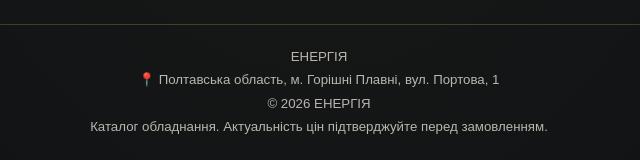
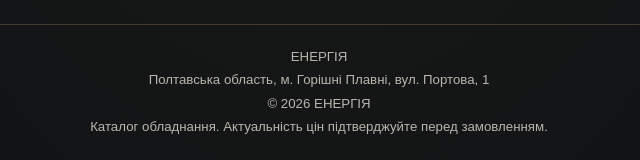
Before and after one commit to viktorkamsik-afk/energiya-store, a plain HTML site: page index.html in a window 1280 px wide. Shown: the part 1437-1597 px from the top of the page, 321-961 px from the left. Drawn offline with Linux system fonts and the light colour scheme.

Commit message:
Update index.html

```diff
--- a/index.html
+++ b/index.html
@@ -38,7 +38,7 @@
     <div class="footer-brand">ЕНЕРГІЯ</div>
 
     <p class="footer-address">
-      📍 Полтавська область, м. Горішні Плавні, вул. Портова, 1
+       Полтавська область, м. Горішні Плавні, вул. Портова, 1
     </p>
 
     <p>© 2026 ЕНЕРГІЯ</p>
```
